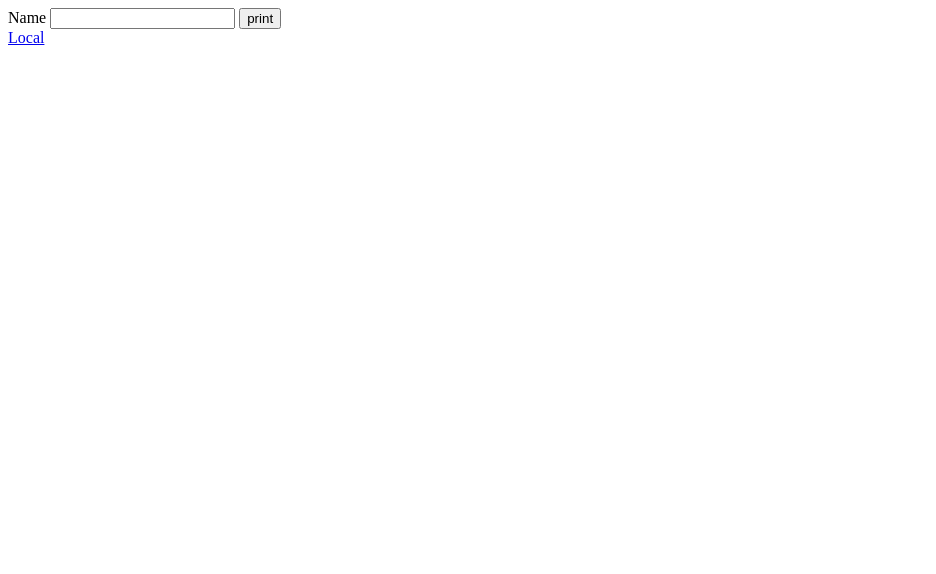
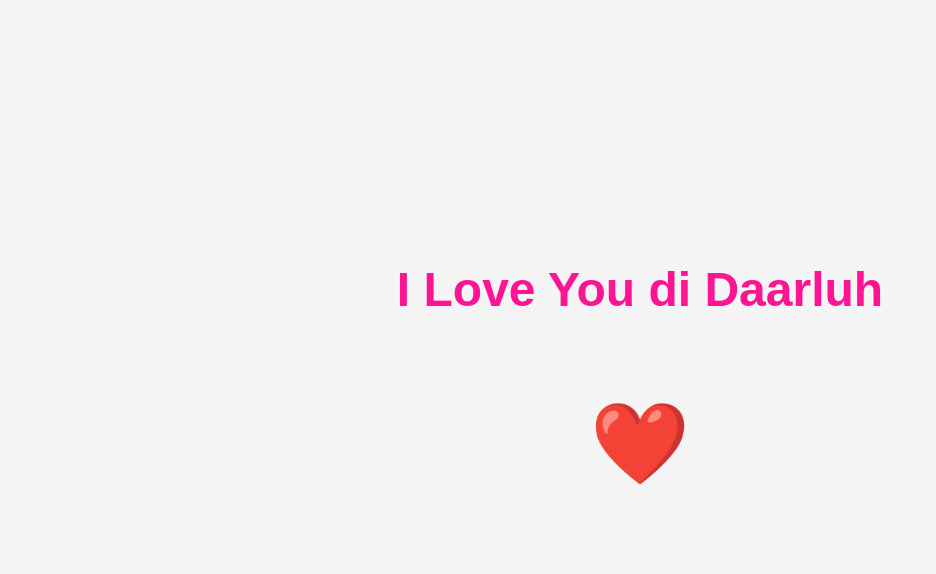
Before and after one commit to joelajf/aug16, a plain HTML site: page index.html in a window 1280 px wide. Shown: the whole page, without its empty margins (0-936 px from the left). Drawn offline with Linux system fonts and the light colour scheme.

Commit message:
Update index.html

```diff
--- a/index.html
+++ b/index.html
@@ -3,15 +3,39 @@
 <head>
     <meta charset="UTF-8">
     <meta name="viewport" content="width=device-width, initial-scale=1.0">
-    <title>Learning of Joel</title>
+    <title>Daarluh</title>
 </head>
+<style>
+    body {
+        display: flex;
+        justify-content: center;
+        align-items: center;
+        height: 100vh;
+        margin: 0;
+        font-family: 'Arial', sans-serif;
+        background-color: #f5f5f5;
+    }
+    .container {
+        text-align: center;
+    }
+    h1 {
+        font-size: 3em;
+        color: #ff1493;
+    }
+    p {
+        font-size: 1.5em;
+        color: #333;
+    }
+    .heart {
+        color: #ff1493;
+        font-size: 5em;
+    }
+</style>
 <body>
-    <!--This line is commented-->
-    <label for="name"> Name </label>
-    <input type="text" name="name" id="name">
-    <input type="button" value="print" onclick="window.print()">
-    <br>
-    <a href="https:\\127.0.0.1">Local</a>
+    <div class="container">
+        <h1>I Love You di Daarluh</h1>
+        <p class="heart">❤️</p>
+    </div>
 
 </body>
 </html>
```
